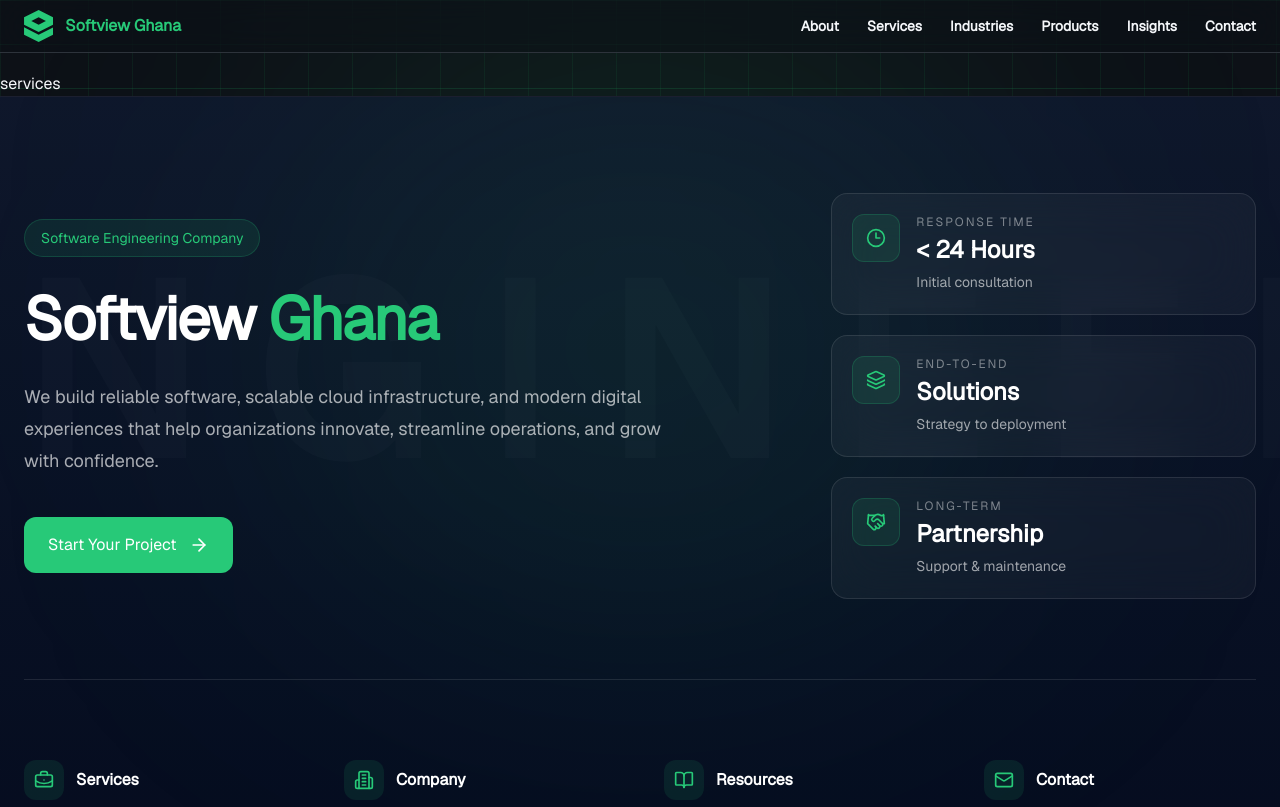
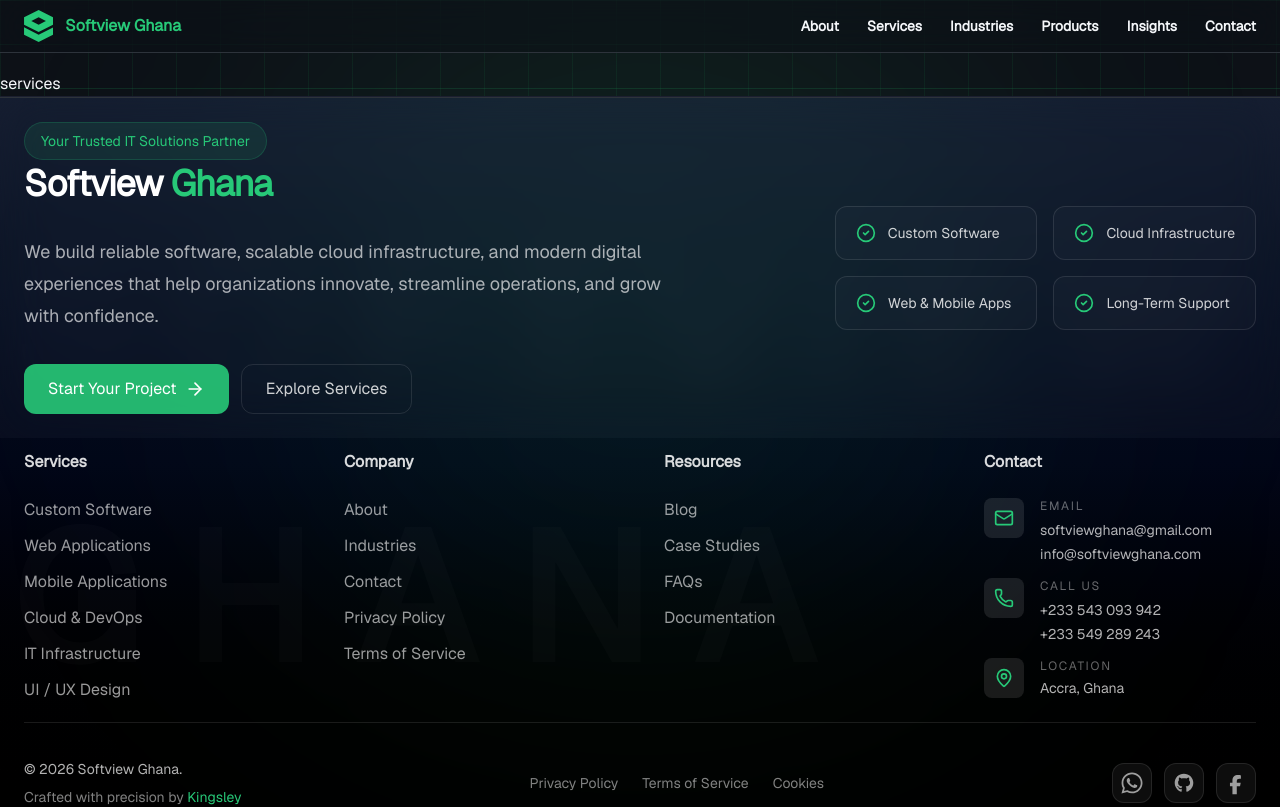
Before and after one commit to softviewghana/softviewghana.github.io, a Nuxt app: page / in a window 1280 px wide. Shown: the top 807 px of the page. Built offline with nearby package versions, Linux system fonts and the light colour scheme.

Commit message:
update: page footer

```diff
--- a/app/components/footer/FooterBottom.vue
+++ b/app/components/footer/FooterBottom.vue
@@ -1,28 +1,29 @@
 <script setup lang="ts">
-import FacebookIcon from '../icons/FacebookIcon.vue';
-import GithubIcon from '../icons/GithubIcon.vue';
-import XTwitterIcon from '../icons/XTwitterIcon.vue';
+      import FacebookIcon from '../icons/FacebookIcon.vue';
+      import GithubIcon from '../icons/GithubIcon.vue';
+      import WhatsAppIcon from '../icons/WhatsAppIcon.vue';
+      import XTwitterIcon from '../icons/XTwitterIcon.vue';
 
 
       const socials = [
+            {
+                  label: 'WhatsApp',
+                  href: 'https://wa.me/233543093942',
+                  icon: WhatsAppIcon,
+            },
+            {
+                  label: 'GitHub',
+                  href: 'https://github.com/softviewghana',
+                  icon: GithubIcon,
+            },
             // {
-            //       label: 'LinkedIn',
+            //       label: 'X',
             //       href: '#',
-            //       icon: Lin,
+            //       icon: XTwitterIcon,
             // },
             {
-                  label: 'GitHub',
-                  href: '#',
-                  icon: GithubIcon,
-            },
-            {
-                  label: 'X',
-                  href: '#',
-                  icon: XTwitterIcon,
-            },
-            {
                   label: 'Facebook',
-                  href: '#',
+                  href: 'https://facebook.com/softviewghana',
                   icon: FacebookIcon,
             },
       ]
@@ -30,23 +31,26 @@
       const legalLinks = [
             {
                   label: 'Privacy Policy',
-                  href: '/privacy-policy',
+                  // href: '/privacy-policy',
+                  href: '#'
             },
             {
                   label: 'Terms of Service',
-                  href: '/terms',
+                  // href: '/terms',
+                  href: '#'
             },
             {
                   label: 'Cookies',
-                  href: '/cookies',
+                  // href: '/cookies',
+                  href: '#'
             },
       ]
 </script>
 
 <template>
-      <section class="mx-auto max-w-7xl px-6 py-8">
+      <section class="mx-auto max-w-7xl px-6 py-6">
 
-            <div class="flex flex-col gap-8 text-sm text-white/50 lg:flex-row lg:items-center lg:justify-between">
+            <div class="flex flex-col gap-8 text-sm text-white/50 md:flex-row md:items-center md:justify-between">
 
                   <!-- Brand -->
 
@@ -57,7 +61,10 @@
                         </p>
 
                         <p class="mt-2">
-                              Crafted with precision in Ghana 🇬🇭
+                              Crafted with precision by <NuxtLink class="text-primary hover:text-white" target="_blank" title="Code with Kingsley"
+                                href="https://kingsley.softviewghana.com" external active-class="" exact-active-class="">
+                                    Kingsley
+                              </NuxtLink>
                         </p>
 
                   </div>
@@ -65,7 +72,7 @@
 
                   <!-- Legal -->
 
-                  <nav class="order-3 flex flex-wrap gap-6 lg:order-none">
+                  <nav class="order-3 flex flex-wrap gap-6 lg:order-0">
 
                         <NuxtLink v-for="link in legalLinks" :key="link.label" :to="link.href"
                           class="transition-colors hover:text-white">
--- a/app/components/footer/FooterBrand.vue
+++ b/app/components/footer/FooterBrand.vue
@@ -1,28 +1,34 @@
 <script setup lang="ts">
       import {
             ArrowRight,
-            Clock3,
-            Layers3,
-            Handshake,
+            CheckCircle2,
       } from '@lucide/vue'
 
+      const highlights = [
+            'Custom Software',
+            'Cloud Infrastructure',
+            'Web & Mobile Apps',
+            'Long-Term Support',
+      ]
 </script>
 
 <template>
-      <section class="mx-auto max-w-7xl px-6 pt-24">
+      <section class="border-t border-border bg-white/3  backdrop-blur-xl">
 
-            <div class="grid items-center gap-16 border-b border-white/10 pb-20 lg:grid-cols-[1.4fr_.8fr]">
+            <div class="mx-auto max-w-7xl p-6">
+
+                  <div class="flex flex-col gap-12 lg:flex-row lg:items-center lg:justify-between">
 
                         <!-- Left -->
 
-                  <div>
+                        <div class="max-w-2xl">
 
                               <span
                                 class="inline-flex rounded-full border border-primary/20 bg-primary/10 px-4 py-2 text-sm font-medium text-primary">
-                              Software Engineering Company
+                                    Your Trusted IT Solutions Partner
                               </span>
 
-                        <h2 class="mt-8 text-5xl font-black tracking-tight text-white lg:text-6xl">
+                              <h2 class="mt-1 text-4xl font-black tracking-tight text-white">
                                     Softview
                                     <span class="text-primary">
                                           Ghana
@@ -35,29 +41,39 @@
                                     innovate, streamline operations, and grow with confidence.
                               </p>
 
-                        <div class="mt-10">
+                              <div class="mt-8 flex flex-wrap gap-3">
+
                                     <NuxtLink to="/contact"
-                                class="inline-flex items-center gap-3 rounded-xl bg-primary px-6 py-4 font-medium text-white transition-all duration-300 hover:scale-[1.02]">
+                                      class="inline-flex items-center gap-2 rounded-xl bg-primary/90 px-6 py-3 font-medium text-white transition hover:scale-[1.02]">
                                           Start Your Project
-
                                           <ArrowRight class="size-5" />
                                     </NuxtLink>
+
+                                    <NuxtLink to="/services"
+                                      class="inline-flex items-center rounded-xl border border-white/10 px-6 py-3 font-medium text-white/80 transition hover:border-primary/40 hover:text-white">
+                                          Explore Services
+                                    </NuxtLink>
+
                               </div>
 
                         </div>
 
                         <!-- Right -->
 
-                  <div class="space-y-5">
+                        <div class="grid gap-4 sm:grid-cols-2">
 
-                        <FooterStatusCard title="Response Time" value="< 24 Hours" description="Initial consultation"
-                          :icon="Clock3" />
+                              <div v-for="item in highlights" :key="item"
+                                class="flex items-center gap-3 rounded-xl border border-white/10 bg-white/[0.02] px-5 py-4">
 
-                        <FooterStatusCard title="End-to-End" value="Solutions" description="Strategy to deployment"
-                          :icon="Layers3" />
+                                    <CheckCircle2 class="size-5 text-primary" />
 
-                        <FooterStatusCard title="Long-Term" value="Partnership" description="Support & maintenance"
-                          :icon="Handshake" />
+                                    <span class="text-sm text-white/80">
+                                          {{ item }}
+                                    </span>
+
+                              </div>
+
+                        </div>
 
                   </div>
 
--- a/app/components/footer/FooterLinks.vue
+++ b/app/components/footer/FooterLinks.vue
@@ -79,42 +79,67 @@
 
       const contact = [
             {
+                  title: 'Email',
                   icon: Mail,
-                  title: 'Email',
-                  value: 'hello@softviewghana.com',
-                  href: 'mailto:hello@softviewghana.com',
+                  items: [
+                        {
+                              label: '',
+                              value: 'softviewghana@gmail.com',
+                              href: 'mailto:softviewghana@gmail.com',
+                        },
+                        {
+                              label: '',
+                              value: 'info@softviewghana.com',
+                              href: 'mailto:info@softviewghana.com',
+                        },
+                  ],
             },
             {
+                  title: 'Call Us',
                   icon: Phone,
-                  title: 'Phone',
-                  value: '+233 XX XXX XXXX',
-                  href: 'tel:+233000000000',
+                  items: [
+                        {
+                              label: '',
+                              value: '+233 543 093 942',
+                              href: 'tel:+233543093942',
+                        },
+                        {
+                              label: '',
+                              value: '+233 549 289 243',
+                              href: 'tel:+233549289243',
+                        },
+                  ],
             },
             {
+                  title: 'Location',
                   icon: MapPin,
-                  title: 'Location',
-                  value: 'Accra, Ghana',
-                  href: '#',
+                  items: [
+                        {
+                              label: '',
+                              value: 'Accra, Ghana',
+                              href: null
+                        },
+                  ],
             },
       ]
 </script>
 
 <template>
-      <section class="mx-auto max-w-7xl px-6 py-20">
+      <section class="mx-auto max-w-7xl px-6 py-3">
 
-            <div class="grid gap-12 border-b border-white/10 pb-20 md:grid-cols-2 xl:grid-cols-4">
+            <div class="grid grid-cols-1 gap-12 border-b border-white/10 pb-5 sm:grid-cols-2 xl:grid-cols-4">
 
                   <!-- Link Groups -->
 
                   <div v-for="section in sections" :key="section.title">
                         <div class="mb-6 flex items-center gap-3">
 
-                              <div
+                              <!-- <div
                                 class="flex h-10 w-10 items-center justify-center rounded-xl bg-primary/10 text-primary">
                                     <component :is="section.icon" class="size-5" />
-                              </div>
+                              </div> -->
 
-                              <h3 class="font-semibold text-white">
+                              <h3 class="font-semibold text-white/85">
                                     {{ section.title }}
                               </h3>
 
@@ -140,40 +165,51 @@
 
                         <div class="mb-6 flex items-center gap-3">
 
-                              <div
-                                class="flex h-10 w-10 items-center justify-center rounded-xl bg-primary/10 text-primary">
-                                    <Mail class="size-5" />
-                              </div>
-
-                              <h3 class="font-semibold text-white">
+                              <h3 class="font-semibold text-white/85">
                                     Contact
                               </h3>
 
                         </div>
 
-                        <div class="space-y-5">
+                        <div class="space-y-3">
 
-                              <a v-for="item in contact" :key="item.title" :href="item.href"
-                                class="group flex items-start gap-4 rounded-xl border border-transparent p-3 transition-all duration-300 hover:border-white/10 hover:bg-white/5">
+                              <div v-for="group in contact" :key="group.title" class="flex gap-4">
+
                                     <div
-                                      class="mt-0.5 flex h-10 w-10 shrink-0 items-center justify-center rounded-lg bg-white/5 text-primary">
-                                          <component :is="item.icon" class="size-5" />
+                                      class="flex h-10 w-10 shrink-0 items-center justify-center rounded-lg bg-white/10 text-primary">
+                                          <component :is="group.icon" class="size-5" />
                                     </div>
 
-                                    <div>
+                                    <div class="min-w-0 flex-1">
 
-                                          <p class="text-xs uppercase tracking-[0.15em] text-white/40">
-                                                {{ item.title }}
+                                          <p class="mb-1 text-xs font-medium uppercase tracking-[0.15em] text-white/40">
+                                                {{ group.title }}
                                           </p>
 
-                                          <p
-                                            class="mt-1 text-sm text-white/70 transition-colors group-hover:text-white">
-                                                {{ item.value }}
-                                          </p>
+                                          <div>
+
+                                                <div v-for="item in group.items" :key="item.label">
+
+                                                      <p class="text-xs text-white/40">
+                                                            {{ item.label }}
+                                                      </p>
+
+                                                      <NuxtLink v-if="item.href && item.href" :href="item.href"
+                                                        class="text-sm text-white/70 transition-colors hover:text-primary">
+                                                            {{ item.value }}
+                                                      </NuxtLink>
+
+                                                      <p v-else class="text-sm text-white/70">
+                                                            {{ item.value }}
+                                                      </p>
+
+                                                </div>
+
+                                          </div>
 
                                     </div>
 
-                              </a>
+                              </div>
 
                         </div>
 
--- a/app/components/layouts/Footer.vue
+++ b/app/components/layouts/Footer.vue
@@ -5,13 +5,13 @@
   <footer class="relative overflow-hidden border-t border-white/10 bg-slate-950">
     <!-- Background -->
 
-    <div class="absolute inset-0 bg-gradient-to-b from-slate-900 via-slate-950 to-black" />
+    <div class="absolute inset-0 bg-linear-to-b from-slate-900 via-slate-950 to-black" />
 
     <!-- Giant Typography -->
 
     <div aria-hidden="true"
-      class="pointer-events-none absolute left-1/2 top-24 -translate-x-1/2 select-none text-[180px] font-black uppercase tracking-[0.25em] text-white/[0.02] xl:text-[240px]">
-      ENGINEER
+      class="pointer-events-none absolute left-1/2 top-24 -translate-x-1/2 select-none text-[180px] font-black uppercase tracking-[0.25em] text-white/2">
+      SOFTVIEW GHANA
     </div>
 
     <!-- Grid -->
@@ -25,7 +25,7 @@
 
     <!-- Glow -->
 
-    <div class="absolute left-1/2 top-0 h-[500px] w-[700px] -translate-x-1/2 rounded-full bg-primary/10 blur-[150px]" />
+    <div class="absolute left-1/2 top-0 h-125 w-175 -translate-x-1/2 rounded-full bg-primary/10 blur-[150px]" />
 
     <div class="relative z-10">
 
@@ -39,11 +39,11 @@
 
       <!-- Technologies -->
 
-      <FooterTechnologies />
+      <!-- <FooterTechnologies /> -->
 
       <!-- Engineering Journey -->
 
-      <FooterJourney />
+      <!-- <FooterJourney /> -->
 
       <!-- Bottom -->
 
--- a/app/pages/index.vue
+++ b/app/pages/index.vue
@@ -66,7 +66,7 @@
       <WhySoftviewGhana />
       <FeatureProduct />
       <DevelopmentProcess />
-      <HomeCTA />
+      <!-- <HomeCTA /> -->
 </template>
 
 <style scoped></style>
--- a/nuxt.config.ts
+++ b/nuxt.config.ts
@@ -9,19 +9,19 @@
   css: ["~/assets/css/app.css"],
 
   vite: {
-    plugins: [
-      tailwindcss()
-    ],
+    plugins: [tailwindcss()],
   },
-  components:[{
-    path: '~/components',
-    pathPrefix: false
-  }],
+  components: [
+    {
+      path: "~/components",
+      pathPrefix: false,
+    },
+  ],
   modules: ["@nuxtjs/sitemap", "@nuxt/image", "@nuxt/fonts"],
   app: {
     baseURL: "/",
     head: {
-      title: "Softview Ghana",
+      title: "Softview Ghana | Your Trusted IT Solutions Partner",
       htmlAttrs: {
         lang: "en-GH",
       },
@@ -50,8 +50,7 @@
         },
         {
           name: "keywords",
-          content:
-            "Softview Ghana, Softview Ghana Ltd, Softview Ghana Limited",
+          content: "Softview Ghana, Softview Ghana Ltd, Softview Ghana Limited",
         },
         { name: "author", content: "Kingsley Osei Opoku" },
         { name: "viewport", content: "width=device-width, initial-scale=1" },
@@ -62,7 +61,7 @@
         },
         {
           name: "theme-color",
-          content: "#f4f4f5",
+          content: "#27c978",
         },
         {
           name: "mobile-web-app-capable",
@@ -74,7 +73,7 @@
         },
         {
           name: "apple-mobile-web-app-status-bar-style",
-          content: "#333",
+          content: "#27c978",
         },
         {
           name: "apple-mobile-web-app-title",
@@ -84,8 +83,11 @@
           name: "application-name",
           content: "Softview Ghana",
         },
+        {
+          property: "fb:pages",
+          content: "1251627600454694",
+        },
       ],
-
     },
   },
   site: {
```
Lines whose indentation alone changed are shown as unchanged.
